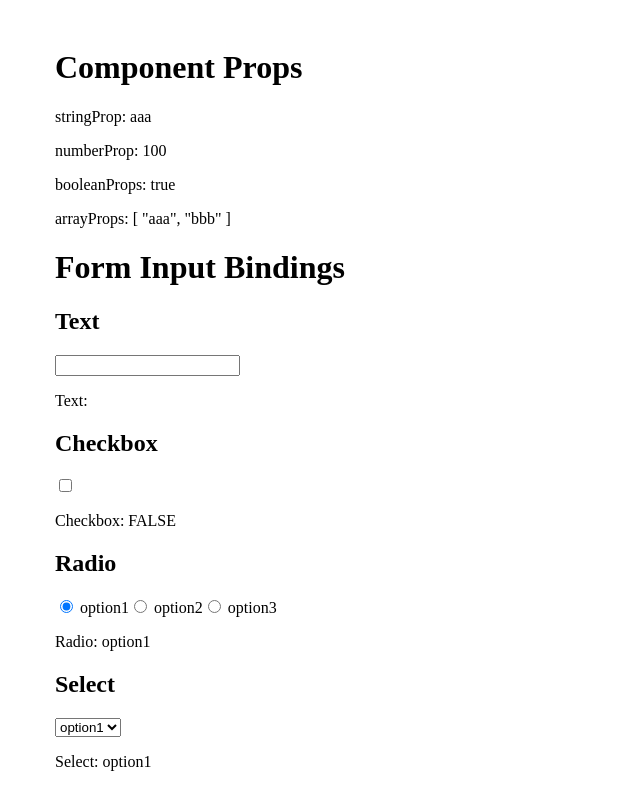
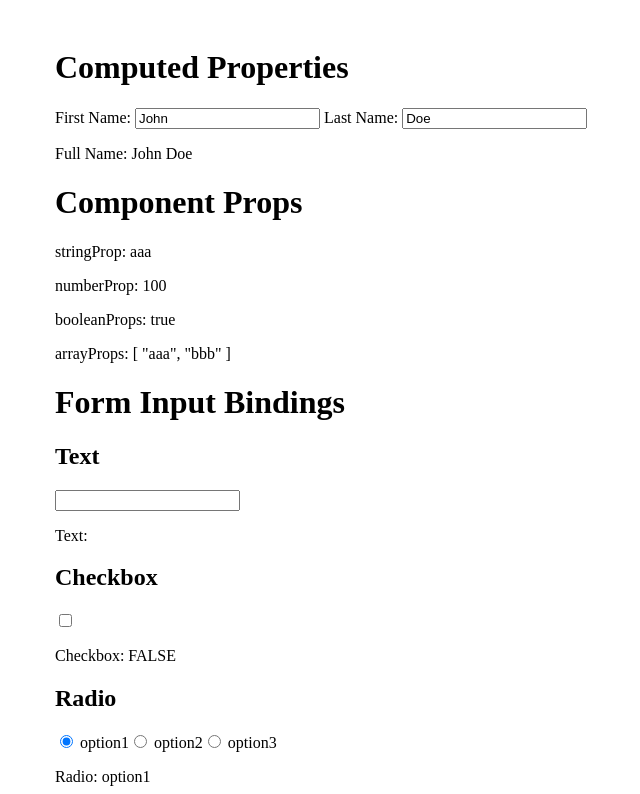
Before and after one commit to ksk1kd/vue-playground, a Vue app: page / in a window 1280 px wide. Shown: the top 794 px of the page, without its empty margins (185-825 px from the left). Built offline with nearby package versions, Linux system fonts and the light colour scheme.

Commit message:
add ComputedProperties component

```diff
--- a/src/App.vue
+++ b/src/App.vue
@@ -1,10 +1,12 @@
 <script setup lang="ts">
 import ComponentProps from './components/ComponentProps.vue'
+import ComputedProperties from './components/ComputedProperties.vue'
 import FormInputBindings from './components/FormInputBindings.vue'
 </script>
 
 <template>
   <div class="container">
+    <ComputedProperties />
     <ComponentProps stringProp="aaa" :numberProp="Number(100)" :booleanProp="true" :arrayProp="['aaa', 'bbb']"/>
     <FormInputBindings />
   </div>
--- /dev/null
+++ b/src/components/ComputedProperties.vue
@@ -0,0 +1,24 @@
+<script setup lang="ts">
+import { computed, ref } from 'vue'
+
+const firstName = ref('John')
+const lastName = ref('Doe')
+
+const fullName = computed(() => `${firstName.value} ${lastName.value}`)
+</script>
+
+<template>
+  <h1>Computed Properties</h1>
+
+  <section>
+    <label>
+      First Name:
+      <input type="text" v-model="firstName">
+    </label>
+    <label>
+      Last Name:
+      <input type="text" v-model="lastName">
+    </label>
+    <p>Full Name: {{ fullName }}</p>
+  </section>
+</template>
```
